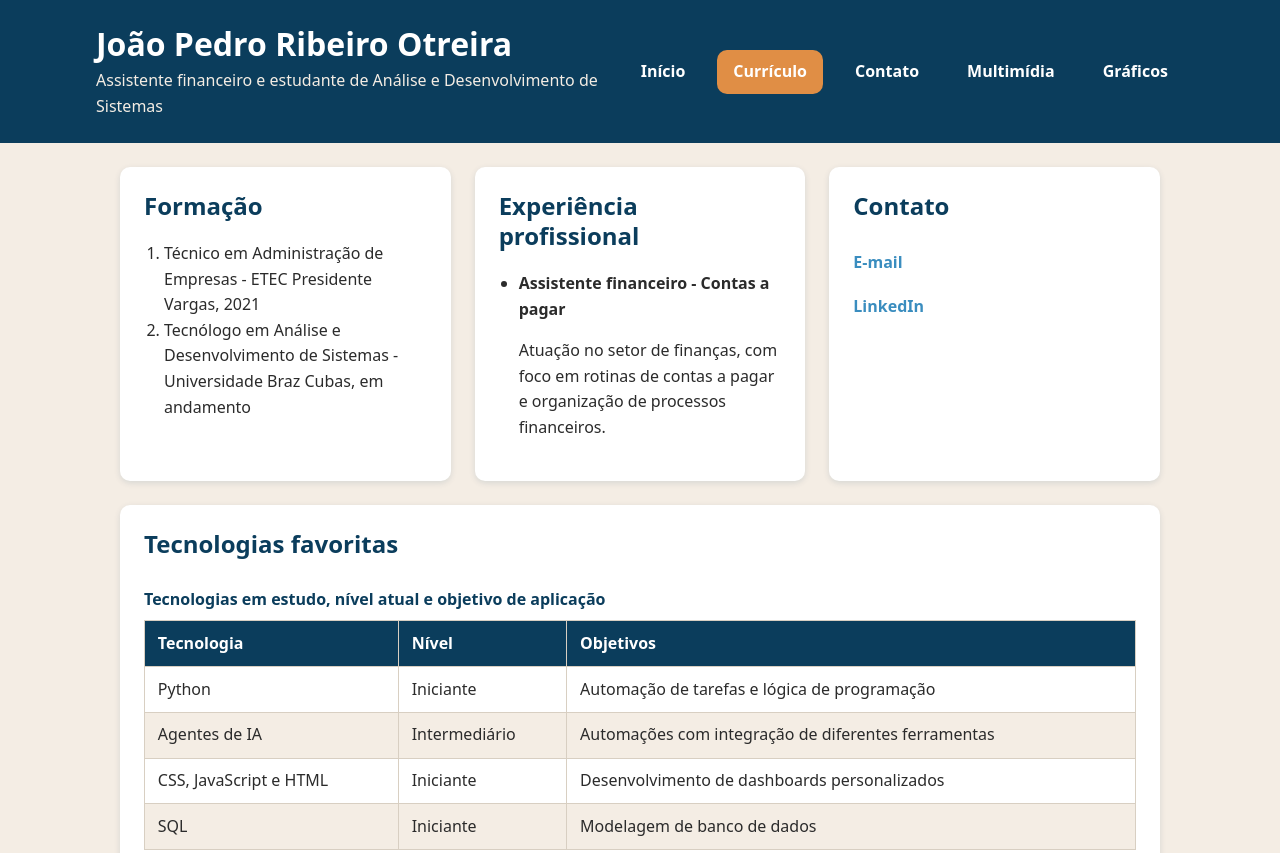
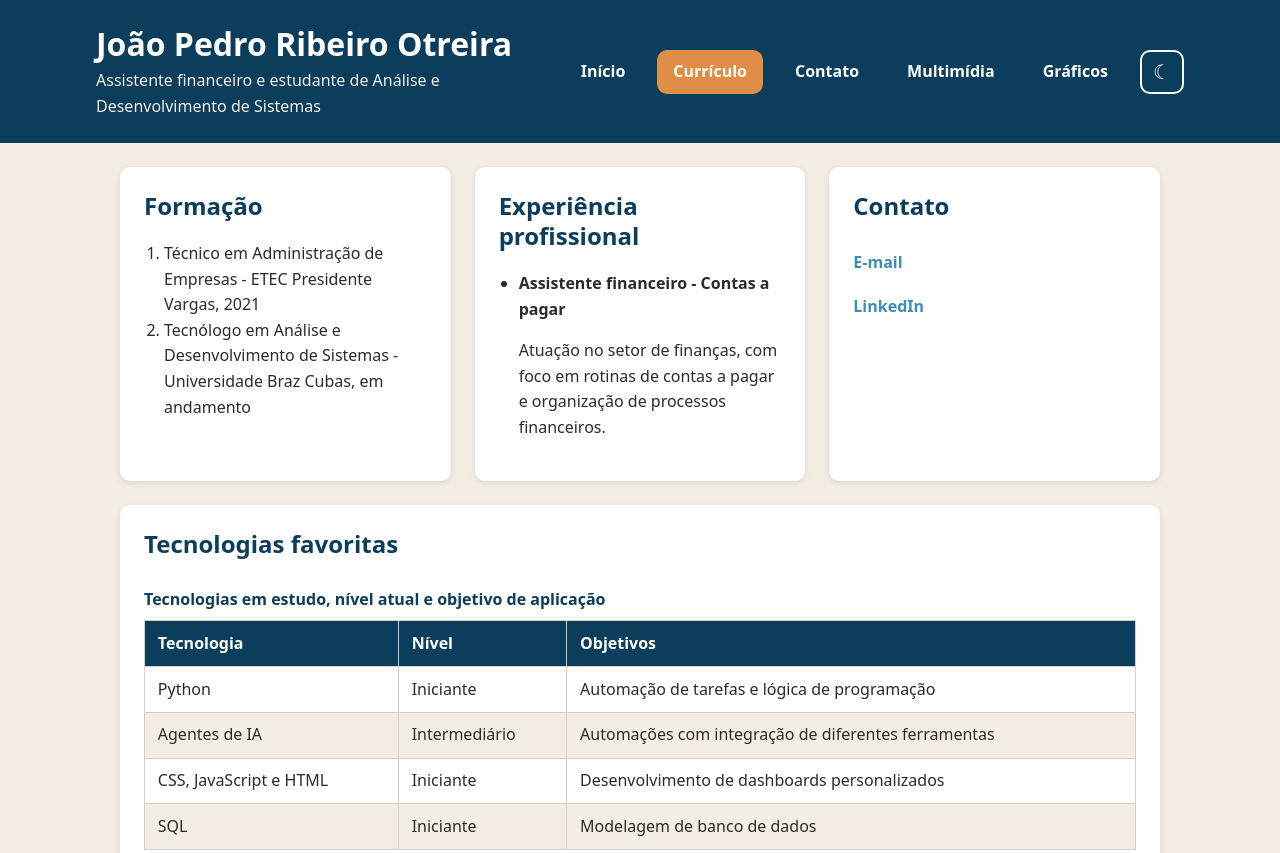
Before and after one commit to JoaoPedro011/meu-portfolio, a plain HTML site: page curriculo.html in a window 1280 px wide. Shown: the top 853 px of the page. Drawn offline with Linux system fonts and the light colour scheme.

Commit message:
Adicionar botão de tema ao menu e carregar js/scripts.js em todas as páginas

```diff
--- a/curriculo.html
+++ b/curriculo.html
@@ -8,6 +8,7 @@
         content="Currículo de João Pedro Ribeiro Otreira: formação, experiência profissional e tecnologias em estudo.">
     <title>João Pedro Ribeiro Otreira - Currículo</title>
     <link rel="stylesheet" href="css/estilos.css">
+    <script src="js/scripts.js"></script>
 </head>
 
 <body>
@@ -26,6 +27,10 @@
                     <li><a href="formulario.html">Contato</a></li>
                     <li><a href="multimidia.html">Multimídia</a></li>
                     <li><a href="graficos.html">Gráficos</a></li>
+                    <li class="item-tema">
+                        <button type="button" id="botao-tema" class="botao-tema" aria-pressed="false"
+                            aria-label="Tema escuro" title="Alternar tema claro/escuro"><span aria-hidden="true">&#9790;</span></button>
+                    </li>
                 </ul>
             </nav>
         </div>
```
Also changed, not shown: formulario.html (+5 -0 lines), graficos.html (+4 -0 lines), index.html (+5 -0 lines), multimidia.html (+5 -0 lines).
